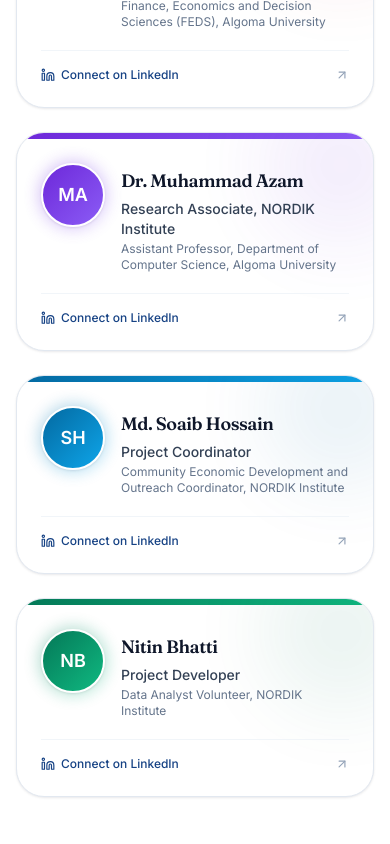
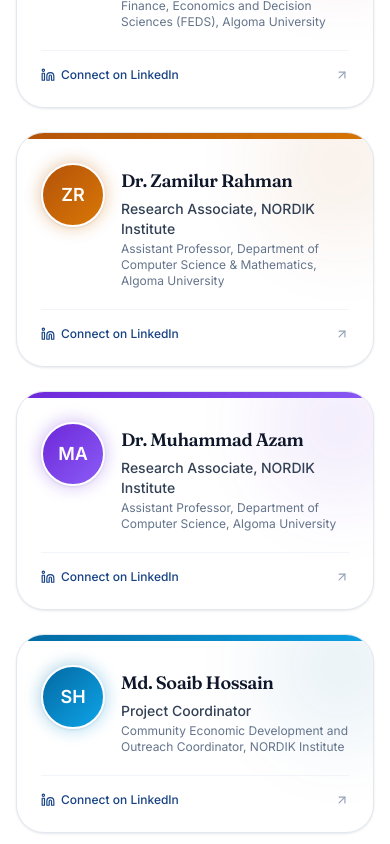
Before and after one commit to nitinbhatti1907/DATANORTH, a Next.js app: page /about in a window 390 px wide. Shown: the part 6260-7104 px from the top of the page. Built offline with nearby package versions, Linux system fonts and the light colour scheme; no server answers.

Commit message:
About section and nordik title updated

```diff
--- a/src/app/page.tsx
+++ b/src/app/page.tsx
@@ -116,7 +116,7 @@ export default function HomePage() {
         <div className="content-container py-12">
           <div className="flex flex-col items-center gap-4 text-center">
             <div className="text-xs font-medium uppercase tracking-wider text-ink-500">
-              In partnership with
+              Developed by
             </div>
             <div className="flex flex-wrap items-center justify-center gap-8">
               <a
--- a/src/components/layout/nordik-attribution.tsx
+++ b/src/components/layout/nordik-attribution.tsx
@@ -25,7 +25,7 @@ export function NordikAttribution({
         )}
         aria-label="Visit NORDIK Institute"
       >
-        <span>In partnership with</span>
+        <span>Developed by</span>
         <Image
           src="/images/logos/nordik.png"
           alt="NORDIK Institute"
@@ -41,7 +41,7 @@ export function NordikAttribution({
     return (
       <div className={cn("flex flex-col items-start gap-2", className)}>
         <span className="text-xs uppercase tracking-wider text-ink-500">
-          In partnership with
+          Developed by
         </span>
         <Link
           href="https://nordikinstitute.com"
--- a/src/components/team/team-section.tsx
+++ b/src/components/team/team-section.tsx
@@ -25,6 +25,12 @@ const TEAM: TeamMember[] = [
     linkedin: "https://www.linkedin.com/in/ahmedtariqaziz/",
   },
   {
+    name: "Dr. Zamilur Rahman",
+    role: "Research Associate, NORDIK Institute",
+    affiliation: "Assistant Professor, Department of Computer Science & Mathematics, Algoma University",
+    linkedin: "https://www.linkedin.com/in/zamiljitu/",
+  },
+  {
     name: "Dr. Muhammad Azam",
     role: "Research Associate, NORDIK Institute",
     affiliation:
@@ -41,7 +47,7 @@ const TEAM: TeamMember[] = [
   {
     name: "Nitin Bhatti",
     role: "Project Developer",
-    affiliation: "Data Analyst Volunteer, NORDIK Institute",
+    affiliation: "Data Analyst Intern, NORDIK Institute",
     linkedin: "https://www.linkedin.com/in/bhattinitin/",
   },
 ];
@@ -99,25 +105,13 @@ export function TeamSection() {
           - mobile: 1 column
           - sm: 2 columns (last card spans both)
           - lg: 3 columns top row, then last 2 centered below */}
-      <ul className="mx-auto mt-12 grid max-w-5xl gap-6 sm:grid-cols-2 lg:grid-cols-6">
-        {TEAM.map((m, idx) => {
+      {/* 6-member layout: 3 columns × 2 rows on desktop, 2 columns on tablet, 1 on mobile */}
+      <ul className="mx-auto mt-12 grid max-w-5xl gap-6 sm:grid-cols-2 lg:grid-cols-3">
+        {TEAM.map((m) => {
           const [c1, c2] = gradientFor(m.name);
 
-          // On the lg breakpoint, place the first 3 cards as cols 1-2, 3-4, 5-6
-          // and the last 2 cards as cols 2-3, 4-5 (centered).
-          const lgPlacement =
-            idx === 0
-              ? "lg:col-span-2 lg:col-start-1"
-              : idx === 1
-                ? "lg:col-span-2 lg:col-start-3"
-                : idx === 2
-                  ? "lg:col-span-2 lg:col-start-5"
-                  : idx === 3
-                    ? "lg:col-span-2 lg:col-start-2"
-                    : "lg:col-span-2 lg:col-start-4";
-
           return (
-            <li key={m.name} className={lgPlacement}>
+            <li key={m.name}>
               <div className="group relative h-full overflow-hidden rounded-2xl border border-ink-200 bg-white shadow-elev-1 transition-all duration-300 hover:-translate-y-1 hover:shadow-elev-3">
                 {/* Accent bar at top */}
                 <div
```
